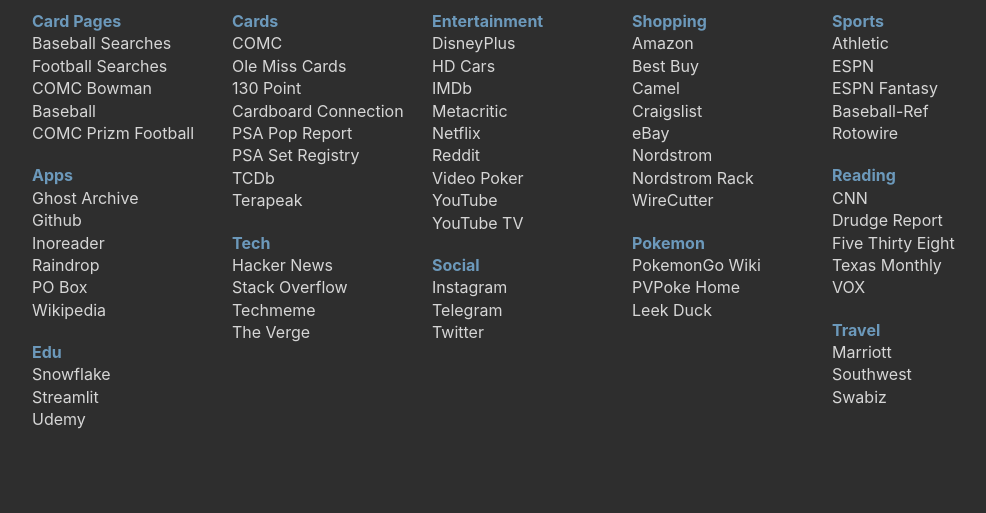
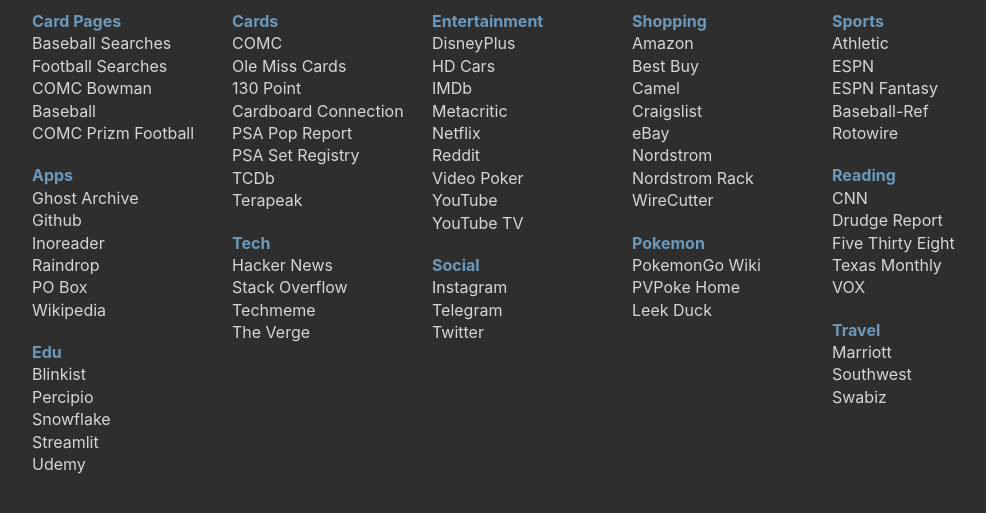
Before and after one commit to jimg72/jimg72.github.io, a Jekyll site: the page built from start.html, in a window 1280 px wide. Shown: the top 513 px of the page, without its empty margins (96-1082 px from the left). Built offline with Jekyll 4.4.1, drawn with Linux system fonts in a browser that asks for light colours.

Commit message:
Update bookmarks.yml

```diff
--- a/_data/bookmarks.yml
+++ b/_data/bookmarks.yml
@@ -156,6 +156,10 @@
 
 - category: Edu
   links:
+    - link_name: Blinkist
+      link_url: https://www.blinkist.com/en/app/for-you
+    - link_name: Percipio
+      link_url: https://cgi.percipio.com
     - link_name: Snowflake
       link_url: https://learn.snowflake.com/en/courses
     - link_name: Streamlit
```
